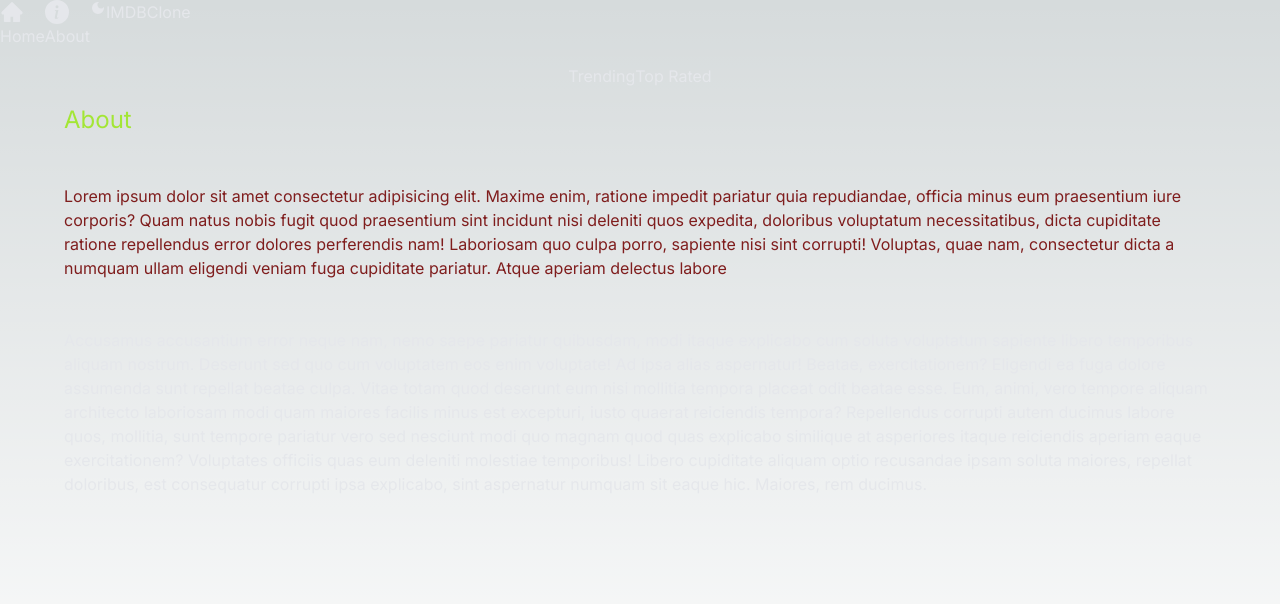
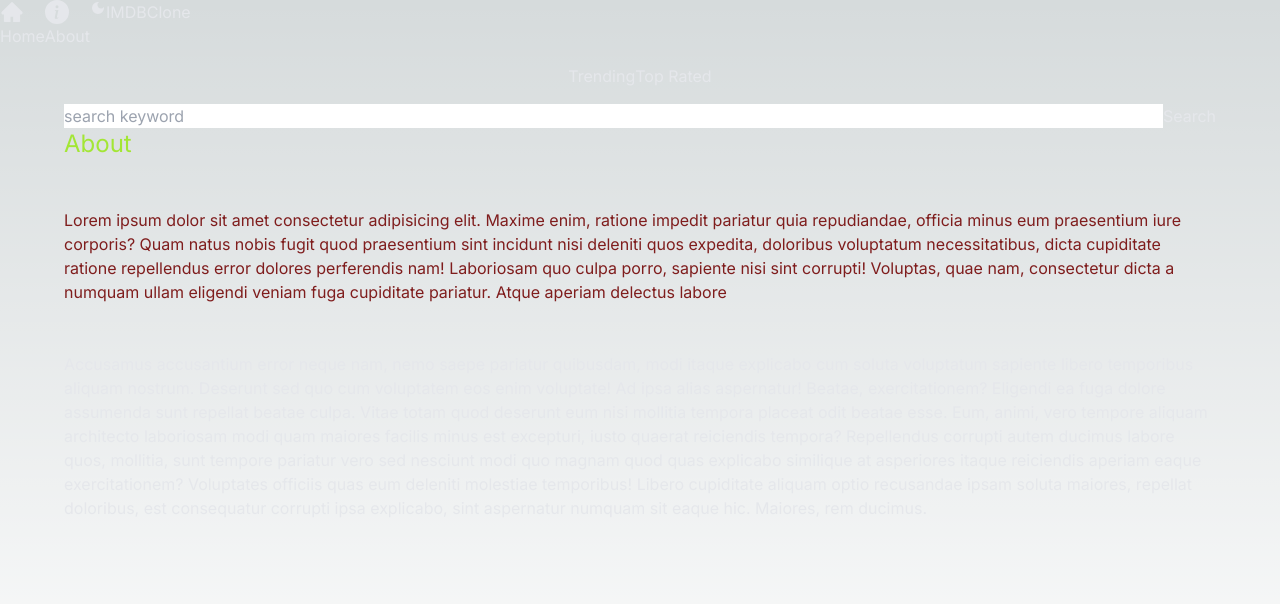
Before and after one commit to gopalhakr/imdb_project, a Next.js app: page /about in a window 1280 px wide. Shown: the top 604 px of the page. Built offline with nearby package versions, Linux system fonts and the light colour scheme.

Commit message:
COMPLETED

```diff
--- a/src/Components/Darkmode.jsx
+++ b/src/Components/Darkmode.jsx
@@ -17,7 +17,7 @@
       {currentTheme === 'dark' ? (
         <MdLightMode
           onClick={() => setTheme('light')}
-          className='text-xl cursor-pointer hover:text-teal-950'
+          className='text-xl cursor-pointer hover:text-slate-300'
         />
       ) : (
         <MdDarkMode
--- /dev/null
+++ b/src/Components/SearchBox.jsx
@@ -0,0 +1,27 @@
+'use client'
+
+import React, { useState } from 'react'
+
+import { useRouter } from 'next/navigation';
+
+export default function SearchBox() {
+
+    const [search , setSearch] = useState('');
+    const router = useRouter();
+    const handleSubmit = (e)=> {
+        e.preventDefault();
+        router.push(`/search/${search}`);
+    };
+  return (
+    <form className='flex justify-between px-5 max-w-6xl mx-auto' onSubmit={handleSubmit}>
+
+        <input type='text' placeholder='search keyword ' className='w-full h-14  rounded-md placeholder-red-500 outline-none bg-transparent flex-1'
+        value={search}
+        onChange={(e)=> setSearch(e.target.value)}
+
+        />
+
+        <button className='text-amber-300 disabled:text-violet-500' disabled={search===''}>Search</button>
+    </form>
+  )
+}
--- a/src/app/Providers.jsx
+++ b/src/app/Providers.jsx
@@ -6,7 +6,7 @@
   return (
     <ThemeProvider defaultTheme="system" attribute="class">
       {/* //to use this attribute go to tailwind.config.js : darkMode :'class', */}
-        <div className="text-gray-200 dark:text-gray-800 dark:bg-gray-500 min-h-screen select-none transition-colors duration-300">
+        <div className="text-gray-200 dark:text-gray-800 dark:bg-gray-100 min-h-screen select-none transition-colors duration-300">
             {children}
         </div>
     </ThemeProvider>
--- a/src/app/layout.js
+++ b/src/app/layout.js
@@ -3,6 +3,7 @@
 import Header from "@/Components/Header"
 import Providers from "./Providers";
 import Navbar from "@/Components/Navbar";
+import SearchBox from "@/Components/SearchBox";
 
 const inter = Inter({ subsets: ["latin"] });
 
@@ -18,6 +19,7 @@
         <Providers>
         <Header/>
         <Navbar/>
+        <SearchBox/>
         {children}
         </Providers>
         </body>
--- /dev/null
+++ b/src/app/search/[searchTerm]/page.jsx
@@ -0,0 +1,21 @@
+import Results from '@/Components/Results';
+import React from 'react'
+
+export default async function SearchPage({params}) {
+
+    const searchTerm = params.searchTerm;
+    const res = await fetch(`https://api.themoviedb.org/3/search/movie?api_key=${process.env.API_KEY}&query=${searchTerm}&language=en-US&page=1&include_adult=false`);
+
+    const data = await res.json();
+    const results = data.results;
+
+  return (
+
+    <div>
+        {results &&
+        results.length === (<h1 className='text-center pt-6'>no results found</h1>)}
+        {results && <Results results={results}/>}
+
+    </div>
+  )
+}
```
